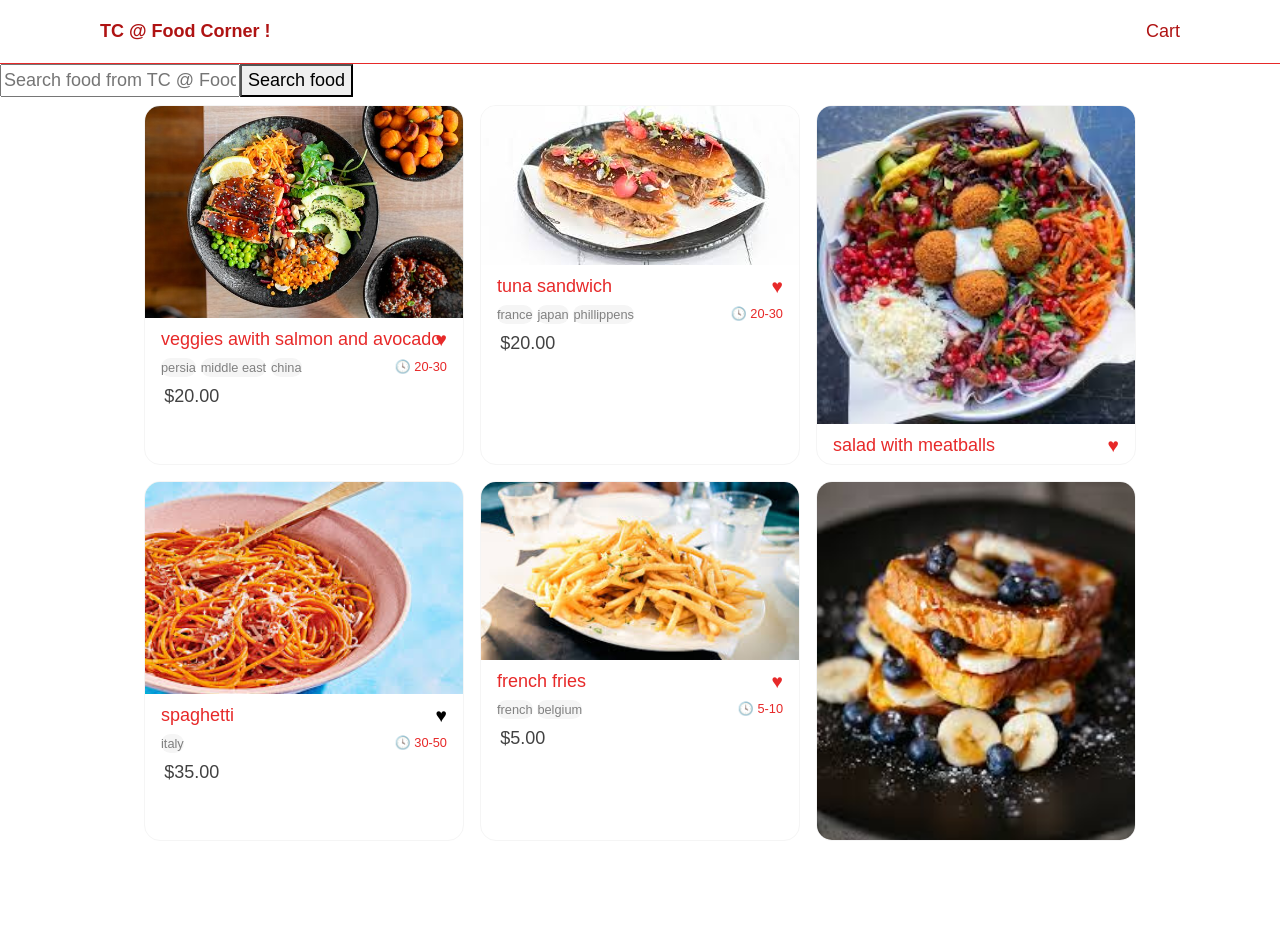
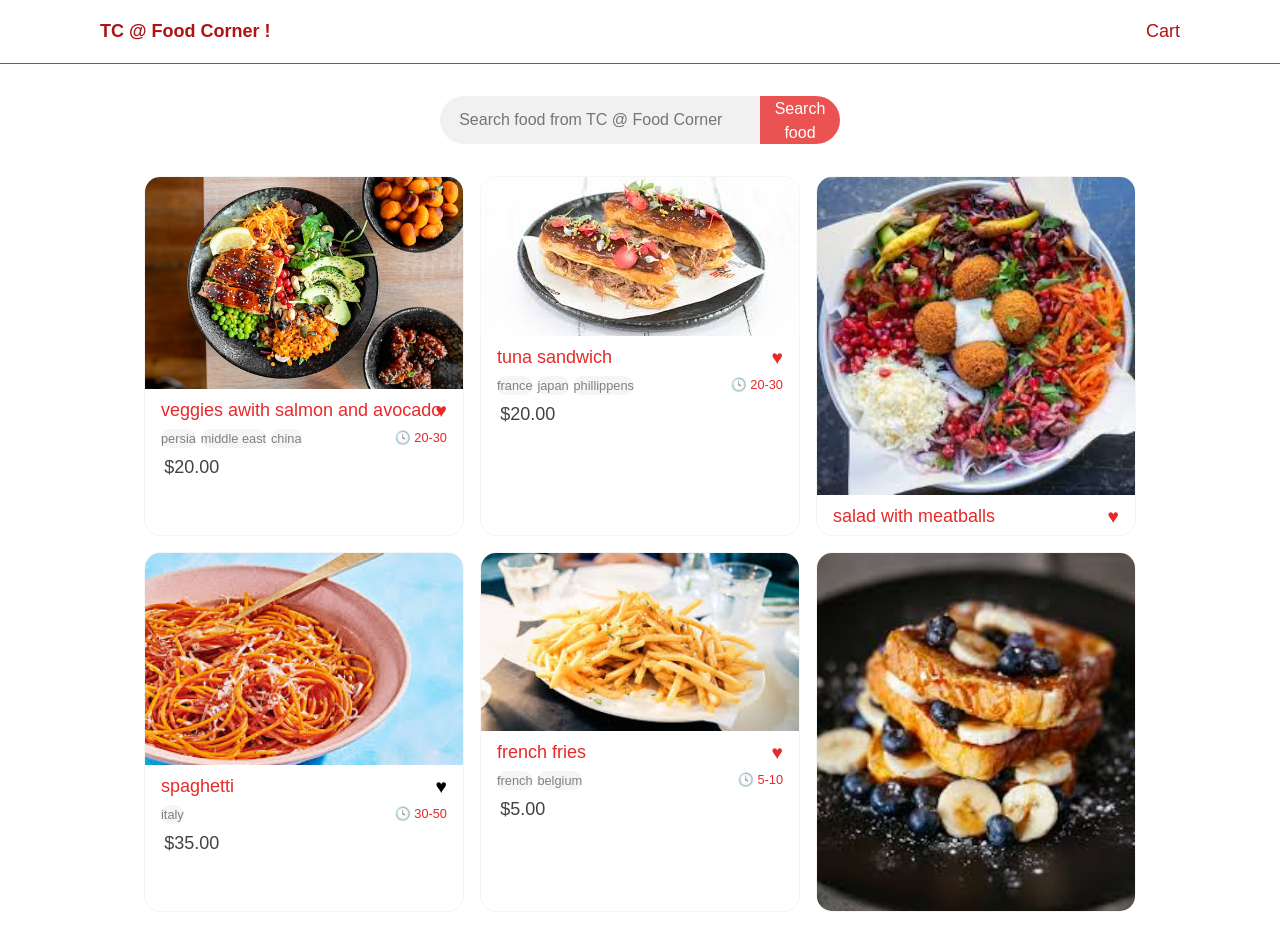
Before and after one commit to amirafatnassi/foodorder, an Angular app: page / in a window 1280 px wide. Before the commit the page ends 865 px from the top, so only its background shows below. Built offline with nearby package versions, Linux system fonts and the light colour scheme.

Commit message:
update search bar css

```diff
--- a/src/app/search/search.component.css
+++ b/src/app/search/search.component.css
@@ -0,0 +1,34 @@
+div {
+  display: flex;
+  justify-content: center;
+  margin-top: 2rem;
+  margin-bottom: 1.5rem;
+}
+div input {
+  border-radius: 10rem 0 0 10rem;
+  border: none;
+  height: 3rem;
+  width: 20rem;
+  background-color: #f1f1f1;
+  padding: 1.2rem;
+  font-size: 1rem;
+  font-weight: 500;
+  outline: none;
+}
+div button {
+  color: gray;
+  height: 3rem;
+  width: 5rem;
+  font-size: 1rem;
+  border-radius: 0 10rem 10rem 0;
+  border: none;
+  background-color: #e72929;
+  color: white;
+  opacity: 0.8;
+  outline: none;
+}
+
+div button:hover{
+    opacity:1 ;
+    cursor:pointer;
+}
```
